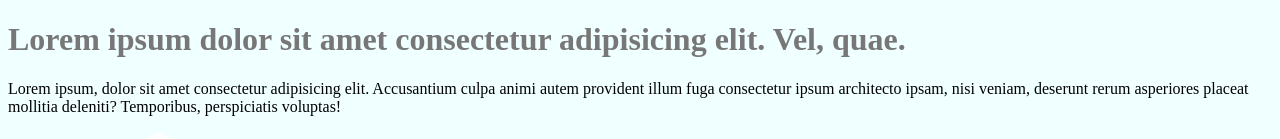
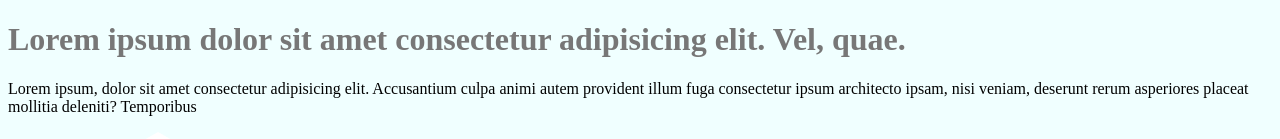
Before and after one commit to NwaguChima/webpac-babel-react-config--ts, a React app: page / in a window 1280 px wide. Shown: the top 139 px of the page. Built offline with nearby package versions, Linux system fonts and the light colour scheme.

Commit message:
testing pre commit

```diff
--- a/src/components/Users.tsx
+++ b/src/components/Users.tsx
@@ -15,7 +15,7 @@ const Users: React.FC<UsersProps> = ({}) => {
         Lorem ipsum, dolor sit amet consectetur adipisicing elit. Accusantium
         culpa animi autem provident illum fuga consectetur ipsum architecto
         ipsam, nisi veniam, deserunt rerum asperiores placeat mollitia deleniti?
-        Temporibus, perspiciatis voluptas!
+        Temporibus
       </p>
 
       <div>
```
